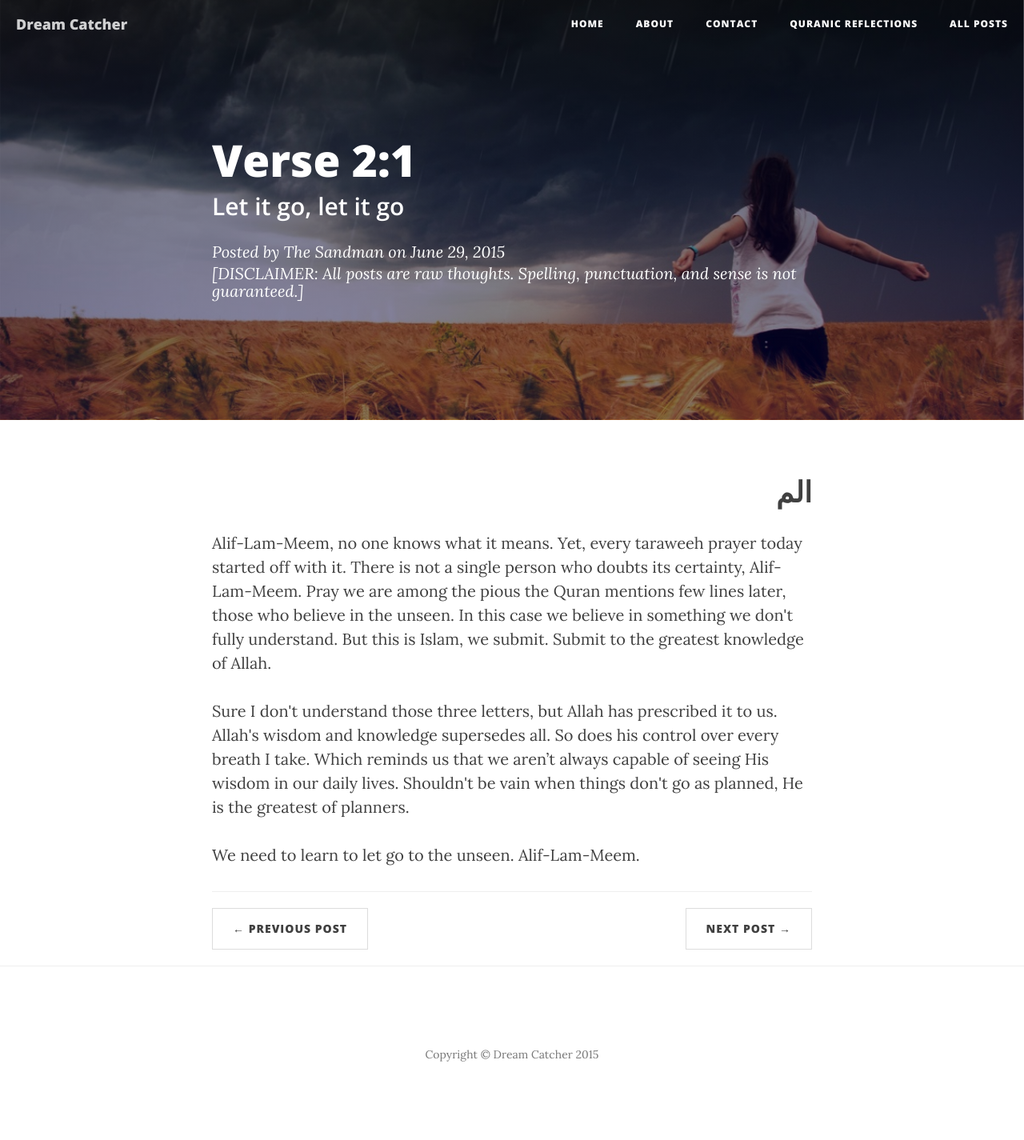
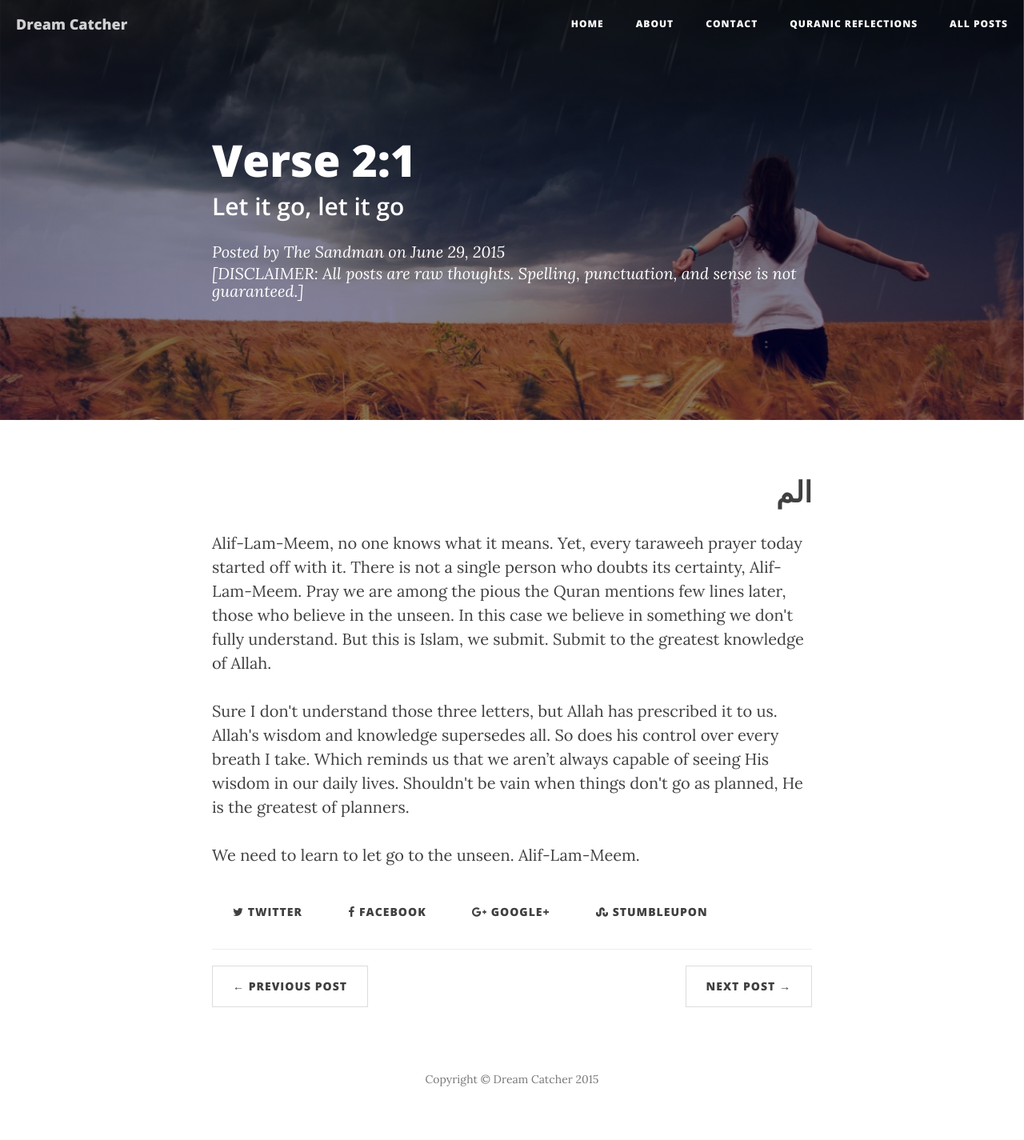
Before and after one commit to dreamcatcher95/dreamcatcher95.github.io, a Jekyll site: the page built from _posts/2015-06-29-alif-lam-meem.markdown, in a window 1280 px wide. Shown: the whole page at 80% size. Built offline with Jekyll 4.4.1, drawn with Linux system fonts in a browser that asks for light colours; nearby versions of some CDN libraries; comment, search, counter and statistics services are not loaded; before the commit the page ends 1394 px from its top, so only the background shows below that.

Commit message:
Social Sharing buttons

```diff
--- a/_config.yml
+++ b/_config.yml
@@ -4,7 +4,7 @@ header-img: img/home-bg.jpg
 email: rony.islam1295@gmail.com
 description: "A Collection of Thoughts, Rants, and Punctuation."
 baseurl: ""
-url: "https://dreamcather95.github.io"
+url: "https://dreamcatcher95.github.io"
 twitter_username:
 github_username:
 facebook_username:
--- a/_layouts/post.html
+++ b/_layouts/post.html
@@ -37,9 +37,17 @@ layout: default
             <div class="col-lg-8 col-lg-offset-2 col-md-10 col-md-offset-1">
 
 				{{ content }}
-
+                <div id="share">
+                     <!-- Twitter -->
+                    <a href="http://twitter.com/home?status=Check out: '{{ page.title }}: {{ page.subtitle }}' @ {{ page.url | prepend: site.url }} %23dreamcatcher95" title="Share on Twitter" target="_blank" class="btn btn-twitter"><i class="fa fa-twitter"></i> Twitter</a>
+                     <!-- Facebook -->
+                    <a href="https://www.facebook.com/sharer/sharer.php?u=Check out: '{{ page.title }}: {{ page.subtitle }}' @ {{ page.url | prepend: site.url }} %23dreamcatcher95" title="Share on Facebook" target="_blank" class="btn btn-facebook"><i class="fa fa-facebook"></i> Facebook</a>
+                    <!-- Google+ -->
+                    <a href="https://plus.google.com/share?url=Check out: '{{ page.title }}: {{ page.subtitle }}' @ {{ page.url | prepend: site.url }} %23dreamcatcher95" title="Share on Google+" target="_blank" class="btn btn-googleplus"><i class="fa fa-google-plus"></i> Google+</a>
+                    <!-- StumbleUpon -->
+                    <a href="http://www.stumbleupon.com/badge?url={{ page.url | prepend: site.url }}&title={{ page.title }}&nsfw=0" title="Share on StumbleUpon" target="_blank" data-placement="top" class="btn btn-stumbleupon"><i class="fa fa-stumbleupon"></i> Stumbleupon</a>
+                </div>
                 <hr>
-
                 <ul class="pager">
                     {% if page.previous.url %}
                     <li class="previous">
@@ -58,7 +66,6 @@ layout: default
     </div>
 </article>
 
-<hr>
 
 <div id="disqus_thread"></div>
 <script type="text/javascript">
```
